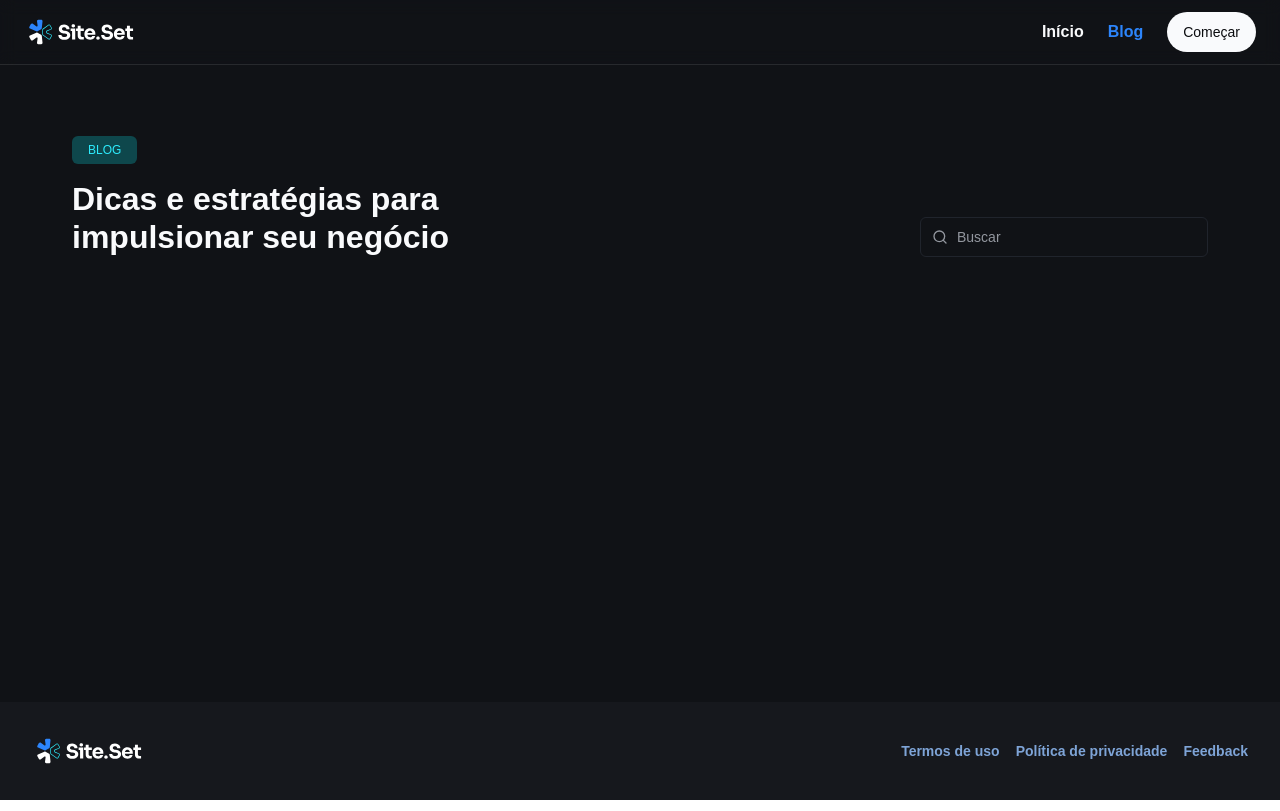
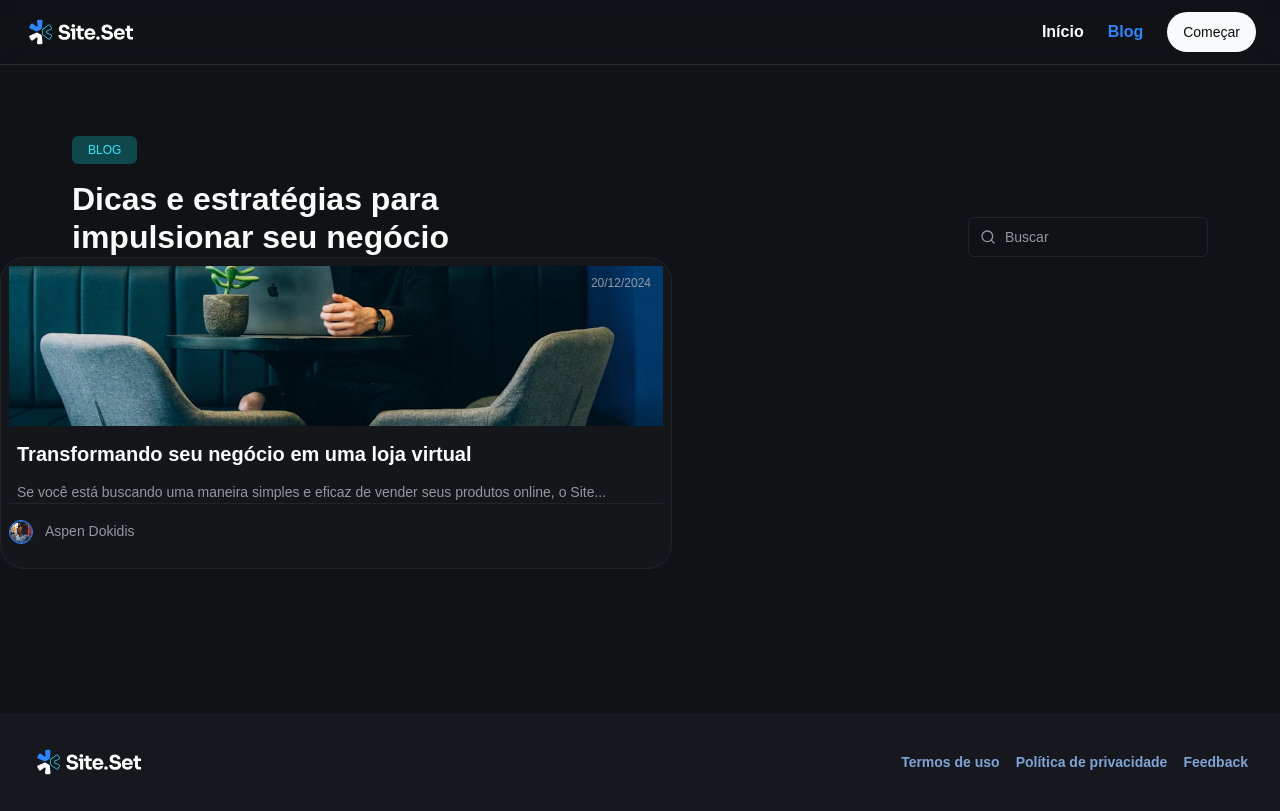
Before and after one commit to lucasmonteiro58/site-blog, a Next.js app: page /blog in a window 1280 px wide. Built offline with nearby package versions, Linux system fonts and the light colour scheme; a web font is replaced by a local one.

Commit message:
feat: ✨ add post card component and integrate into blog list template

```diff
--- /dev/null
+++ b/src/components/post-card/index.ts
@@ -0,0 +1 @@
+export * from './post-card'
--- /dev/null
+++ b/src/components/post-card/post-card.tsx
@@ -0,0 +1,53 @@
+import Image from 'next/image'
+import Link from 'next/link'
+
+export const PostCard = () => {
+  return (
+    <Link
+      href={`/blog/`}
+      className="w-full max-w-2xl rounded-3xl border-[1px] border-gray-400 bg-gray-600 overflow-hidden transition-all duration-300 hover:border-[1px] hover:border-blue-300"
+    >
+      {/* Post Content */}
+      <div className="p-2 rounded-md overflow-hidden">
+        {/* Imagem Container */}
+        <div className="relative">
+          <div className="absolute top-0 right-0 px-3 py-1">
+            <span className="text-body-xs text-gray-300">20/12/2024</span>
+          </div>
+          <Image
+            src={'/assets/primeiro-post.png'}
+            alt=""
+            width={288}
+            height={144}
+            className="w-full h-40 object-cover object-center"
+          />
+        </div>
+
+        {/* Post info */}
+        <div className="px-2 mt-4 space-y-4">
+          <h2 className="text-heading-sm text-gray-100 line-clamp-3">
+            Transformando seu negócio em uma loja virtual
+          </h2>
+
+          <p className="text-gray-300 text-body-sm line-clamp-3">
+            Se você está buscando uma maneira simples e eficaz de vender seus
+            produtos online, o Site...
+          </p>
+        </div>
+
+        {/* Post footer */}
+        <div className="flex items-center gap-3 border-t border-gray-400 py-4">
+          <div className="relative h-5 w-5 md:h-6 md:w-6 overflow-hidden rounded-full border-blue-200 border-[1px]">
+            <Image
+              src={'/customer-01.png'}
+              alt=""
+              fill
+              className="object-cover rounded-md"
+            />
+          </div>
+          <span className="text-body-sm text-gray-300">Aspen Dokidis</span>
+        </div>
+      </div>
+    </Link>
+  )
+}
--- a/src/components/search/search.tsx
+++ b/src/components/search/search.tsx
@@ -1,11 +1,11 @@
 import { cn } from '@/lib/utils'
-import { SearchIcon } from 'lucide-react'
+import { CircleX, SearchIcon } from 'lucide-react'
 import { useRouter } from 'next/router'
 import { useCallback } from 'react'
 
 export const Search = () => {
   const router = useRouter()
-  const query = router.query.q as string
+  const query = (router.query.q as string) ?? ''
 
   const handleSearch = useCallback(
     (event: React.FormEvent) => {
@@ -25,8 +25,12 @@
     })
   }
 
+  const resetSearch = () => {
+    router.push('/blog', undefined, { shallow: true, scroll: false })
+  }
+
   return (
-    <form onSubmit={handleSearch} className="relative group">
+    <form onSubmit={handleSearch} className="relative group w-full md:w-60">
       <SearchIcon
         className={cn(
           'text-gray-300 absolute left-3 top-1/2 -translate-y-1/2 h-4 w-4 transition-colors duration-200 group-focus-within:text-blue-300',
@@ -37,9 +41,17 @@
       <input
         type="text"
         placeholder="Buscar"
+        value={query}
         onChange={handleQueryChange}
-        className="h-10 w-72 bg-transparent border border-gray-400 pl-9 text-gray-100 rounded-md text-body-sm outline-none transition-all duration-200 focus-within:border-blue-300 focus-within:ring-1 focus-within:ring-blue-300 placeholder:text-gray-300 placeholder:text-body-sm"
+        className="w-full h-10 md:w-60 bg-transparent border border-gray-400 pl-9 text-gray-100 rounded-md text-body-sm outline-none transition-all duration-200 focus-within:border-blue-300 focus-within:ring-1 focus-within:ring-blue-300 placeholder:text-gray-300 placeholder:text-body-sm"
       />
+
+      {query && (
+        <CircleX
+          className="absolute w-4 h-4 top-1/2 -translate-y-1/2 right-3 text-gray-300"
+          onClick={resetSearch}
+        />
+      )}
     </form>
   )
 }
--- a/src/pages/blog/index.tsx
+++ b/src/pages/blog/index.tsx
@@ -1,26 +1,5 @@
-import { Search } from '@/components/search'
+import { BlogList } from '@/templates/blog'
 
 export default function BlogPage() {
-  return (
-    <div className="flex flex-col py-24 flex-grow h-full">
-      <header className="">
-        <div className="container space-y-6 flex flex-col items-start justify-between md:flex-row md:items-end lg:items-end">
-          <div className="flex flex-col gap-4 md:px-0">
-            {/* TAG */}
-            <span className="text-body-tag text-cyan-100 w-fit rounded-md text-center md:text-left py-2 px-4 bg-cyan-300">
-              BLOG
-            </span>
-
-            {/* Titulo */}
-            <h1 className="text-balance text-start md:text-left text-heading-lg md:text-heading-xl max-w-2xl text-gray-100">
-              Dicas e estratégias para impulsionar seu negócio
-            </h1>
-          </div>
-          <Search />
-        </div>
-      </header>
-
-      {/* Listagem de posts */}
-    </div>
-  )
+  return <BlogList />
 }
--- /dev/null
+++ b/src/templates/blog/blog-list.tsx
@@ -0,0 +1,36 @@
+import { PostCard } from '@/components/post-card'
+import { Search } from '@/components/search'
+import { useRouter } from 'next/router'
+
+export function BlogList() {
+  const router = useRouter()
+  const query = router.query.q as string
+  const pageTitle = query
+    ? `Resultados de busca para "${query}"`
+    : 'Dicas e estratégias para impulsionar seu negócio'
+
+  return (
+    <div className="flex flex-col py-24 flex-grow h-full">
+      <header className="">
+        <div className="container space-y-6 flex flex-col items-start justify-between md:flex-row md:items-end lg:items-end">
+          <div className="flex flex-col gap-4 md:px-0">
+            {/* TAG */}
+            <span className="text-body-tag text-cyan-100 w-fit rounded-md text-center md:text-left py-2 px-4 bg-cyan-300">
+              BLOG
+            </span>
+
+            {/* Titulo */}
+            <h1 className="text-balance text-start md:text-left text-heading-lg md:text-heading-xl max-w-2xl text-gray-100">
+              {pageTitle}
+            </h1>
+          </div>
+          {/* Search */}
+          <Search />
+        </div>
+      </header>
+
+      {/* Listagem de posts */}
+      <PostCard />
+    </div>
+  )
+}
--- /dev/null
+++ b/src/templates/blog/index.ts
@@ -0,0 +1 @@
+export * from './blog-list'
```
